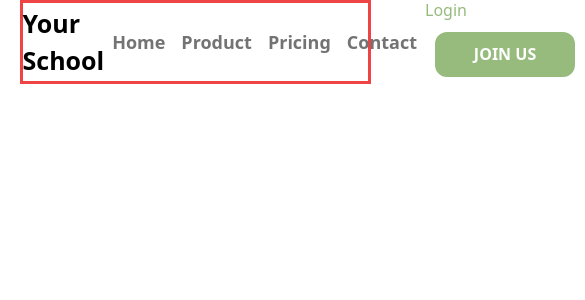
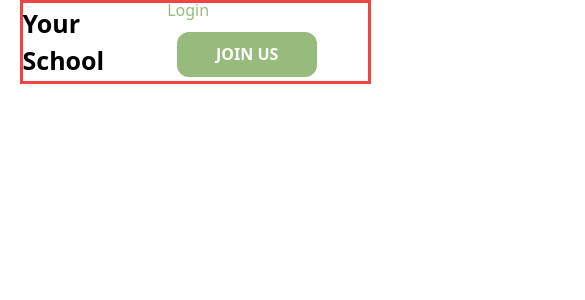
Before and after one commit to Mukhammadullo/Online_School, a React (Vite) app: page / in a window 390 px wide. Shown: the top 300 px of the page, 585 px wide, since content can reach past the window. Built offline with nearby package versions, Linux system fonts and the light colour scheme.

Commit message:
header_fix

```diff
--- a/src/App.jsx
+++ b/src/App.jsx
@@ -6,11 +6,10 @@ function App() {
     <>
 
       {/*#header*/}
-      <header className='w-[90%] h-[10vh] border-solid border-red-500 border-[3px] m-auto flex justify-between items-center sm:flex-col
-      lg:flex-row'>
+      <header className='w-[90%] h-[10vh] border-solid border-red-500 border-[3px] m-auto flex justify-between items-center'>
         <h1 className='font-bold text-[25px]'>Your School</h1>
 
-        <ul className='flex md:text-[14px]'>
+        <ul className='flex md:text-[14px] mobile:hidden sm:flex '>
           <li className='text-[#737373] text-[18px] m-[8px] font-semibold'>Home</li>
           <li className='text-[#737373] text-[18px] m-[8px] font-semibold'>Product</li>
           <li className='text-[#737373] text-[18px] m-[8px] font-semibold'>Pricing</li>
--- a/src/components/Card/CardOne.jsx
+++ /dev/null
@@ -1,11 +0,0 @@
-import React from 'react'
-
-const CardOne = ({img, text, text2}) => {
-  return (
-    <div>
-        <img src='img'></img>
-    </div>
-  )
-}
-
-export default CardOne
--- a/tailwind.config.js
+++ b/tailwind.config.js
@@ -7,6 +7,9 @@ export default {
   theme: {
     extend: {
       screens: {
+
+        "mobile":"100px",
+
         'sm': '640px',
         // => @media (min-width: 640px) { ... }
 
```
